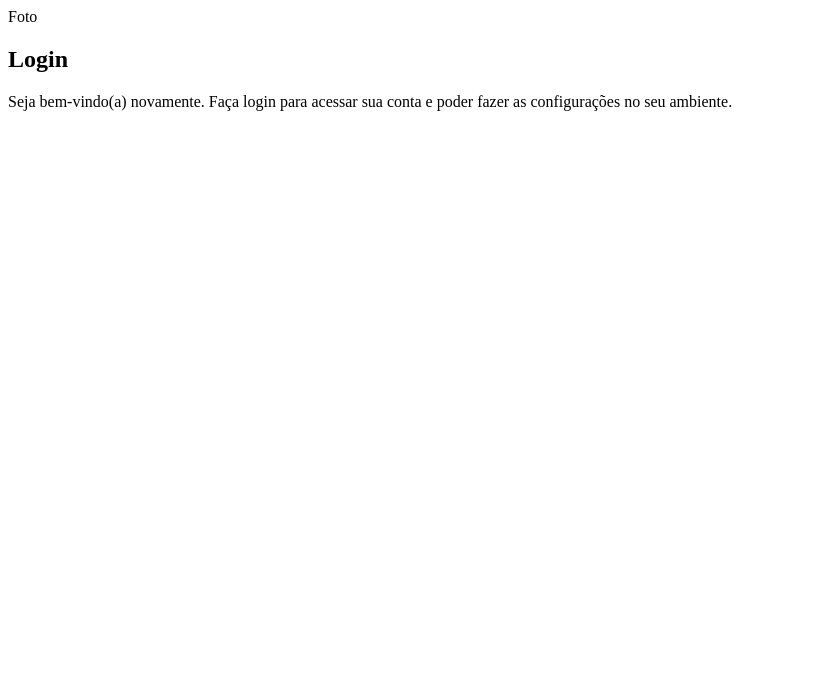
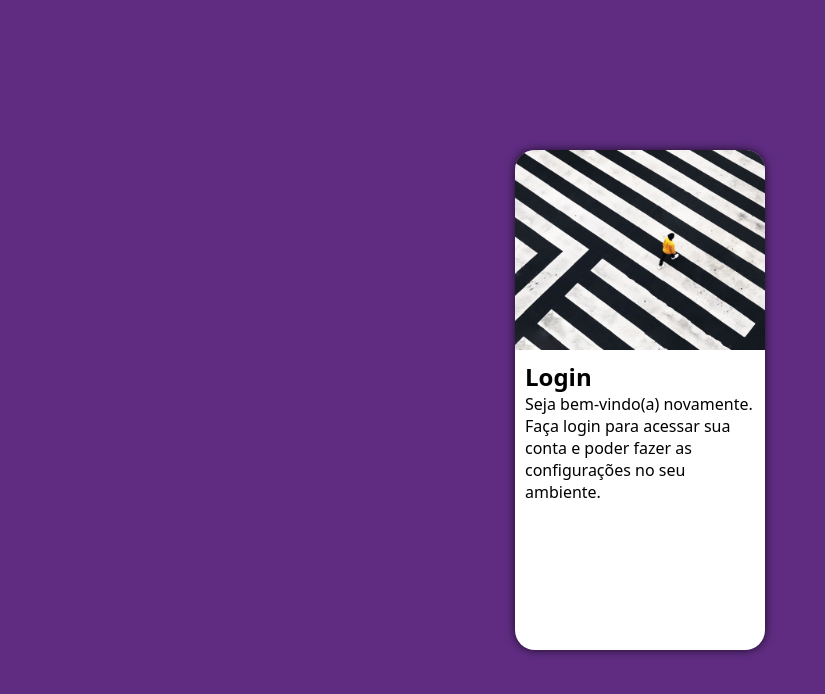
Before and after one commit to matheusdpf/projeto-login, a plain HTML site: page index.html in a window 1280 px wide. Shown: the whole page, without its empty margins (0-825 px from the left). Drawn offline with Linux system fonts and the light colour scheme.

Commit message:
primeiros passos do projeto

```diff
--- a/estilos/style.css
+++ b/estilos/style.css
@@ -5,3 +5,49 @@ Paleta de cores
 Verde: #49a09d
 Lilás: #5f2c82
 */
+
+* {
+    font-family: system-ui, -apple-system, BlinkMacSystemFont, 'Segoe UI', Roboto, Oxygen, Ubuntu, Cantarell, 'Open Sans', 'Helvetica Neue', sans-serif;
+    margin: 0px;
+    padding: 0px;
+    box-sizing: border-box;
+}
+
+body, html {
+    background-color: #5f2c82;
+    height: 100vh;
+    width: 100vw;
+}
+
+main {
+    position: relative;
+    height: 100vh;
+    width: 100vw;
+}
+
+section#login {
+    position: absolute;
+    top: 50%;
+    left: 50%;
+    transform: translate(-50%, -50%);
+    overflow: hidden;
+
+    background-color: white;
+    width: 250px;
+    height: 500px;
+    border-radius: 20px;
+    box-shadow: 0px 0px 10px rgba(0, 0, 0, 0.715);
+}
+
+section#login > div#imagem {
+    display: block;
+    background: #5f2c82 url(../imagens/foto.jpg) no-repeat;
+    background-position: left bottom;
+    background-size: cover;
+    height: 200px;
+}
+
+section#login > div#formulario {
+    display: block;
+    padding: 10px;
+}
--- a/index.html
+++ b/index.html
@@ -10,7 +10,7 @@
     <main>
         <section id="login">
             <div id="imagem">
-                Foto
+
             </div>
             <div id="formulario">
                 <h1>Login</h1>
```
